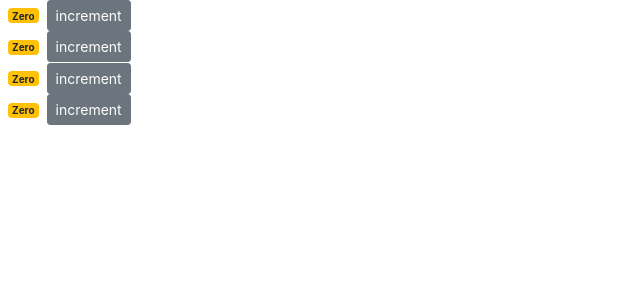
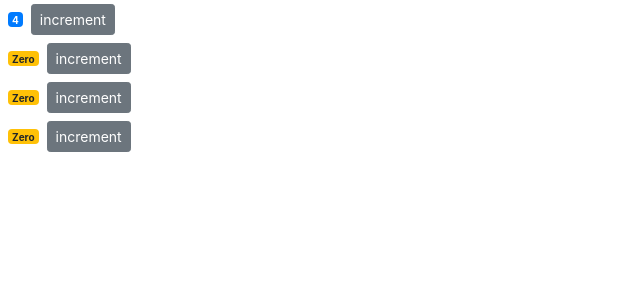
Before and after one commit to asima-chowdhury/counter-app, a React (Create React App) app: page / in a window 1280 px wide. Shown: the top 300 px of the page, without its empty margins (0-640 px from the left). Built offline with nearby package versions, Linux system fonts and the light colour scheme.

Commit message:
passing date to components done

```diff
--- a/src/components/counter.jsx
+++ b/src/components/counter.jsx
@@ -2,34 +2,35 @@ import React, { Component } from 'react';
 
 class counter extends Component {
     state = {
-        count: 0,
+        value: this.props.value,
     };
 
 
     // event handlers using arrow function
     handleIncrement = (product) => {
-        console.log(product);
-        this.setState({ count: this.state.count + 1 })
+        // console.log(product);
+        this.setState({ value: this.state.value + 1 })
     }
 
     render() {
+        // console.log('props',this.props);
         return (
             <div>
                 <span style={{ fontSize: 10 }} className={this.getBadgeClasses()}>{this.formatCount()}</span>
-                <button onClick={() => this.handleIncrement({ id: 1 })} className="btn btn-secondary btn-sm">increment</button>
+                <button onClick={() => this.handleIncrement({ id: 1 })} className="btn btn-secondary btn-sm my-1">increment</button>
             </div>
         );
     }
 
     getBadgeClasses() {
         let classes = "badge m-2 badge-";
-        classes += this.state.count === 0 ? "warning" : "primary";
+        classes += this.state.value === 0 ? "warning" : "primary";
         return classes;
     }
 
     formatCount() {
-        const { count } = this.state;
-        return count === 0 ? 'Zero' : count;
+        const { value } = this.state;
+        return value === 0 ? 'Zero' : value;
 
     }
 
--- a/src/components/counters.jsx
+++ b/src/components/counters.jsx
@@ -4,18 +4,20 @@ import Counter from './counter';
 class Counters extends Component {
 
     state = {
-        counters:[
-            {id:1, value: 0},
-            {id:2, value: 0},
-            {id:3, value: 0},
-            {id:4, value: 0}
+        counters: [
+            { id: 1, value: 4 },
+            { id: 2, value: 0 },
+            { id: 3, value: 0 },
+            { id: 4, value: 0 }
         ]
     };
 
     render() {
         return (
             <div>
-                {this.state.counters.map(counter => <Counter key={counter.id}/>)}
+                {this.state.counters.map(counter => (
+                    <Counter key={counter.id} value={counter.value}/>
+                ))}
             </div>
         );
     }
```
